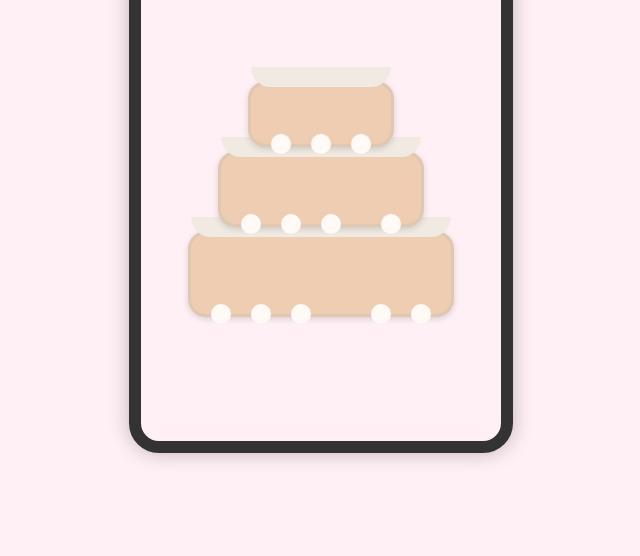
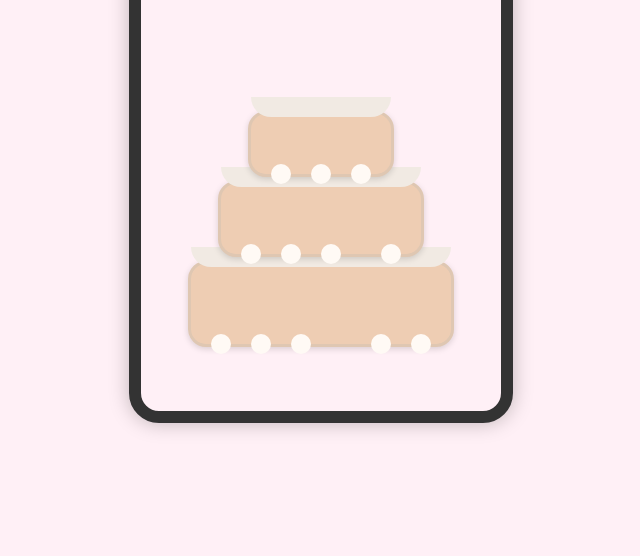
Before and after one commit to 660710112/surprise, a plain HTML site: page happy.html in a window 1280 px wide. Shown: the part 244-800 px from the top of the page, without its empty margins (319-959 px from the left). Drawn offline with Linux system fonts and the light colour scheme.

Commit message:
Update happy.html

```diff
--- a/happy.html
+++ b/happy.html
@@ -17,7 +17,7 @@
     }
     .phone {
       width: 360px;
-      height: 540px;
+      height: 480px;
       border: 12px solid #333;
       border-radius: 30px;
       background: #fff0f6;
```
